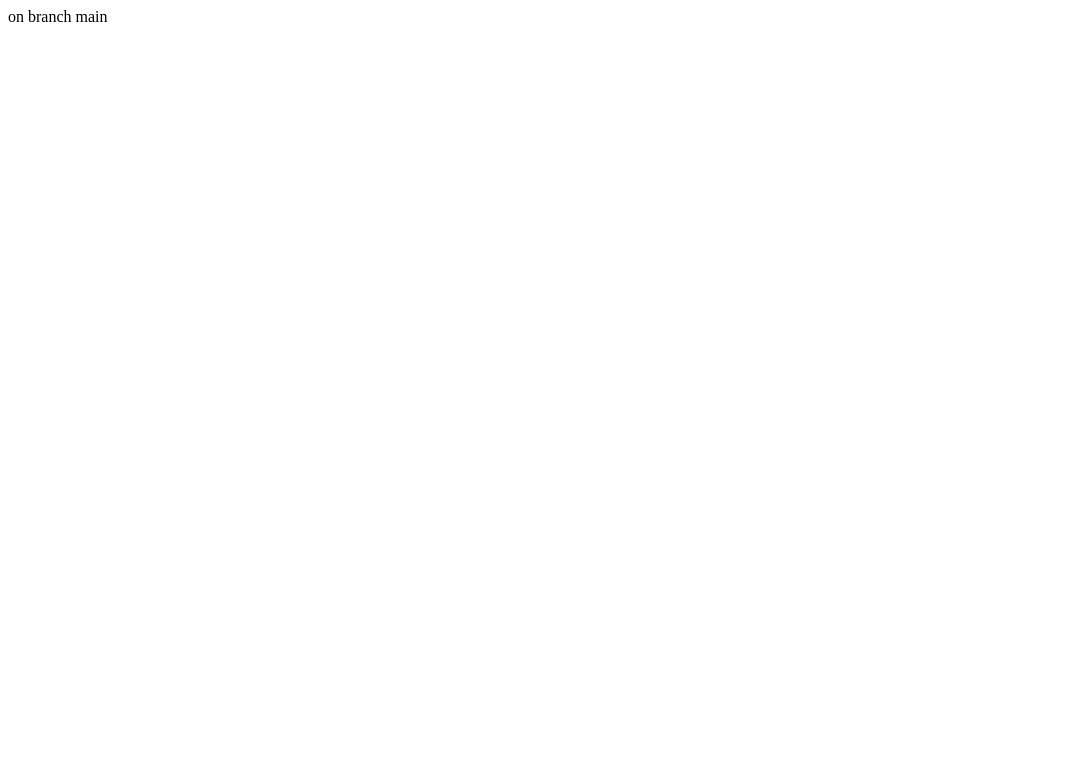
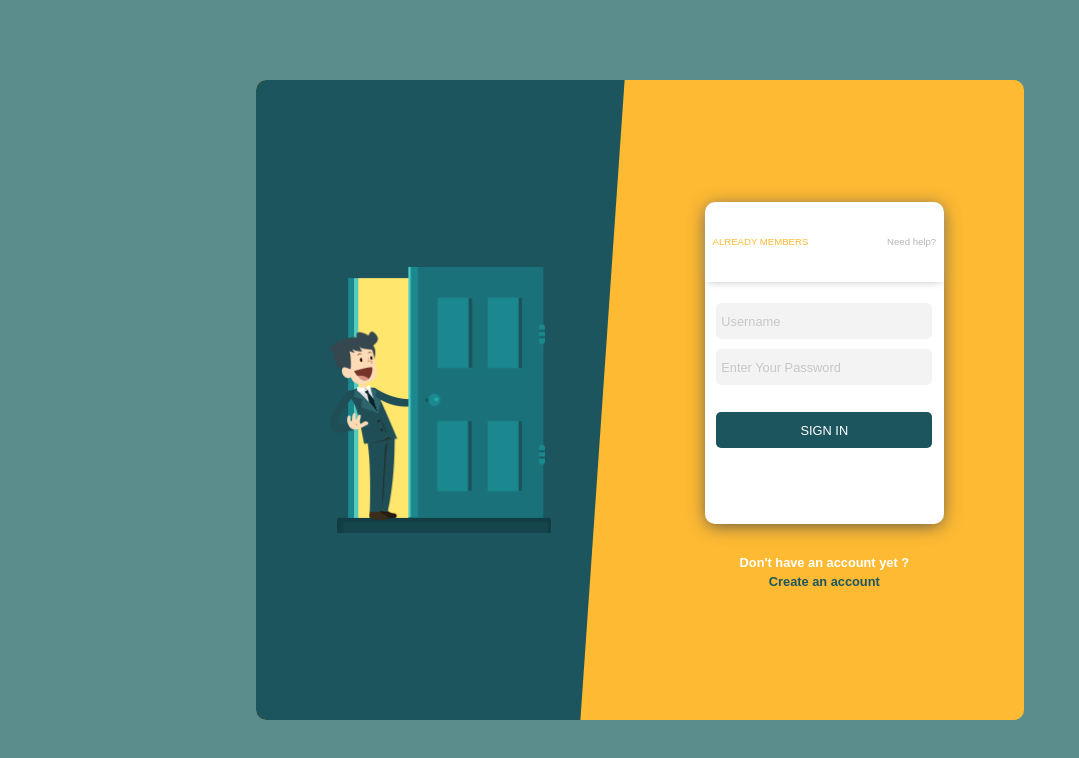
Before and after one commit to mahdi-ghomlaghi/Maktab-HW-2, a plain HTML site: page index.html in a window 1280 px wide. Shown: the whole page, without its empty margins (0-1079 px from the left). Drawn offline with Linux system fonts and the light colour scheme.

Commit message:
create project4

```diff
--- a/index.html
+++ b/index.html
@@ -5,12 +5,40 @@
     <meta charset="UTF-8">
     <meta http-equiv="X-UA-Compatible" content="IE=edge">
     <meta name="viewport" content="width=device-width, initial-scale=1.0">
-    <link rel="stylesheet" href="style.css">
-    <title>mahdi ghomlaghi</title>
+    <link rel="stylesheet" href="./styles/all.min.css">
+    <link rel="stylesheet" href="./styles/fontawesome.min.css">
+    <link rel="stylesheet" href="./style.css">
+    <title>Document</title>
 </head>
 
 <body>
-    on branch main
+    <div class="container">
+        <div class="card">
+            <div class="left">
+                <img src="./images/illustration.png" alt="banner" class="banner">
+            </div>
+            <div class="right">
+                <div class="loginPage">
+                    <section class="section1">
+                        <header class="header">
+                            <a href="#" class="member">ALREADY MEMBERS</a>
+                            <a href="#" class="needHelp">Need help?</a>
+                        </header>
+                        <div class="inner-Container">
+
+                            <input type="text" class="inputs" placeholder="Username">
+                            <input type="password" class="inputs" placeholder="Enter Your Password">
+                            <button type="submit" class="btn">SIGN IN</button>
+                        </div>
+                    </section>
+                    <section class="section2">
+                        <p class="yet">Don't have an account yet ?</p>
+                        <a href="#" class="create">Create an account</a>
+                    </section>
+                </div>
+            </div>
+        </div>
+    </div>
 </body>
 
 </html>
--- a/style.css
+++ b/style.css
@@ -0,0 +1,176 @@
+* {
+    box-sizing: border-box;
+    margin: 0;
+    padding: 0;
+}
+
+html,
+body {
+    width: 100%;
+    height: 100%;
+}
+
+a {
+    text-decoration: none;
+}
+
+body {
+    background-color: rgb(91, 141, 140);
+}
+
+.container {
+    background-color: transparent;
+    width: 100%;
+    height: 100%;
+    display: flex;
+    justify-content: center;
+    align-items: center;
+}
+
+.card {
+    width: 60%;
+    height: 80%;
+    border-radius: 10px;
+    background-color: rgb(254, 186, 51);
+    display: flex;
+
+}
+
+.left {
+    width: 48%;
+    clip-path: polygon(0 0, 100% 0%, 88% 100%, 0% 100%);
+    height: 100%;
+    border-top-left-radius: 10px;
+    border-bottom-left-radius: 10px;
+    background-color: rgb(28, 85, 94);
+    display: flex;
+    justify-content: center;
+    align-items: center;
+
+
+}
+
+.banner {
+    width: 60%;
+}
+
+.right {
+    display: flex;
+    flex-direction: row-reverse;
+    justify-content: center;
+    align-items: center;
+    width: 52%;
+    height: 100%;
+}
+
+.loginPage {
+    width: 60%;
+    height: 70%;
+    /* background-color: aqua;--------------------------------------------------- */
+}
+
+.section1 {
+    width: 100%;
+    height: 72%;
+    background-color: white;
+
+    box-shadow: 0px 3px 18px -2px rgba(70, 70, 70, 0.9);
+
+    margin: 1.6rem auto;
+    border-radius: 10px;
+
+
+}
+
+.header {
+    width: 100%;
+    height: 25%;
+    border-top-left-radius: 10px;
+    border-top-right-radius: 10px;
+    box-shadow: 0px 2px 8px -3px #b3b3b3;
+    margin-bottom: 1rem;
+    padding: 0.5rem;
+    display: flex;
+    align-items: center;
+    justify-content: space-between;
+}
+
+.member {
+    font-family: Arial, Helvetica, sans-serif;
+    font-size: 0.6rem;
+    color: rgb(254, 186, 51);
+    font-weight: 500;
+}
+
+.needHelp {
+    font-size: 0.6rem;
+    font-family: Arial, Helvetica, sans-serif;
+    color: rgb(182, 182, 182);
+    font-weight: 400;
+}
+
+.inner-Container {
+    display: flex;
+    flex-direction: column;
+    justify-content: center;
+    align-items: center;
+}
+
+
+
+.inputs {
+    height: 2.25rem;
+    width: 90%;
+    margin: 5px;
+    padding: 0.3rem;
+    border: none;
+    outline: none;
+    border-radius: 5px;
+    background-color: rgb(243, 243, 243);
+}
+
+.inputs::placeholder {
+
+    color: rgb(199, 199, 199);
+    font-size: 0.8rem;
+}
+
+.inputs:focus {
+
+    border: 1px dotted rgb(202, 202, 202);
+}
+
+.btn {
+    width: 90%;
+    height: 2.25rem;
+    background-color: rgb(28, 85, 94);
+    margin: 22px;
+    border: none;
+    outline: none;
+    cursor: pointer;
+    border-radius: 5px;
+    color: white;
+    font-size: 0.8rem;
+}
+
+.section2 {
+    display: flex;
+    flex-direction: column;
+    justify-content: center;
+    align-items: center;
+}
+
+.yet {
+    font-family: Arial, Helvetica, sans-serif;
+    font-size: .8rem;
+    font-weight: 600;
+    color: rgb(255, 255, 255);
+    margin: 0.3rem;
+}
+
+.create {
+    font-family: Arial, Helvetica, sans-serif;
+    font-size: .8rem;
+    font-weight: 600;
+    color: rgb(28, 85, 94);
+}
```
